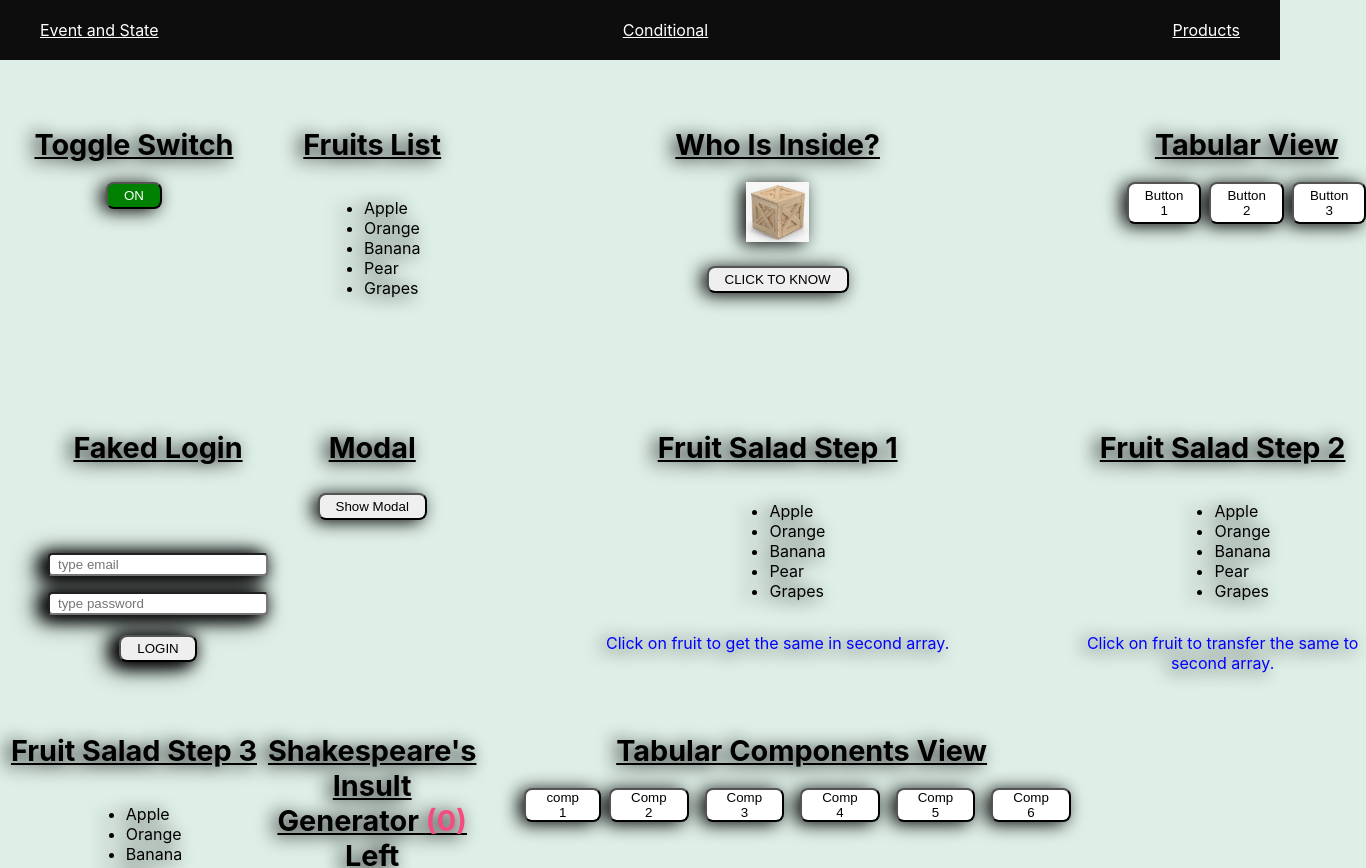
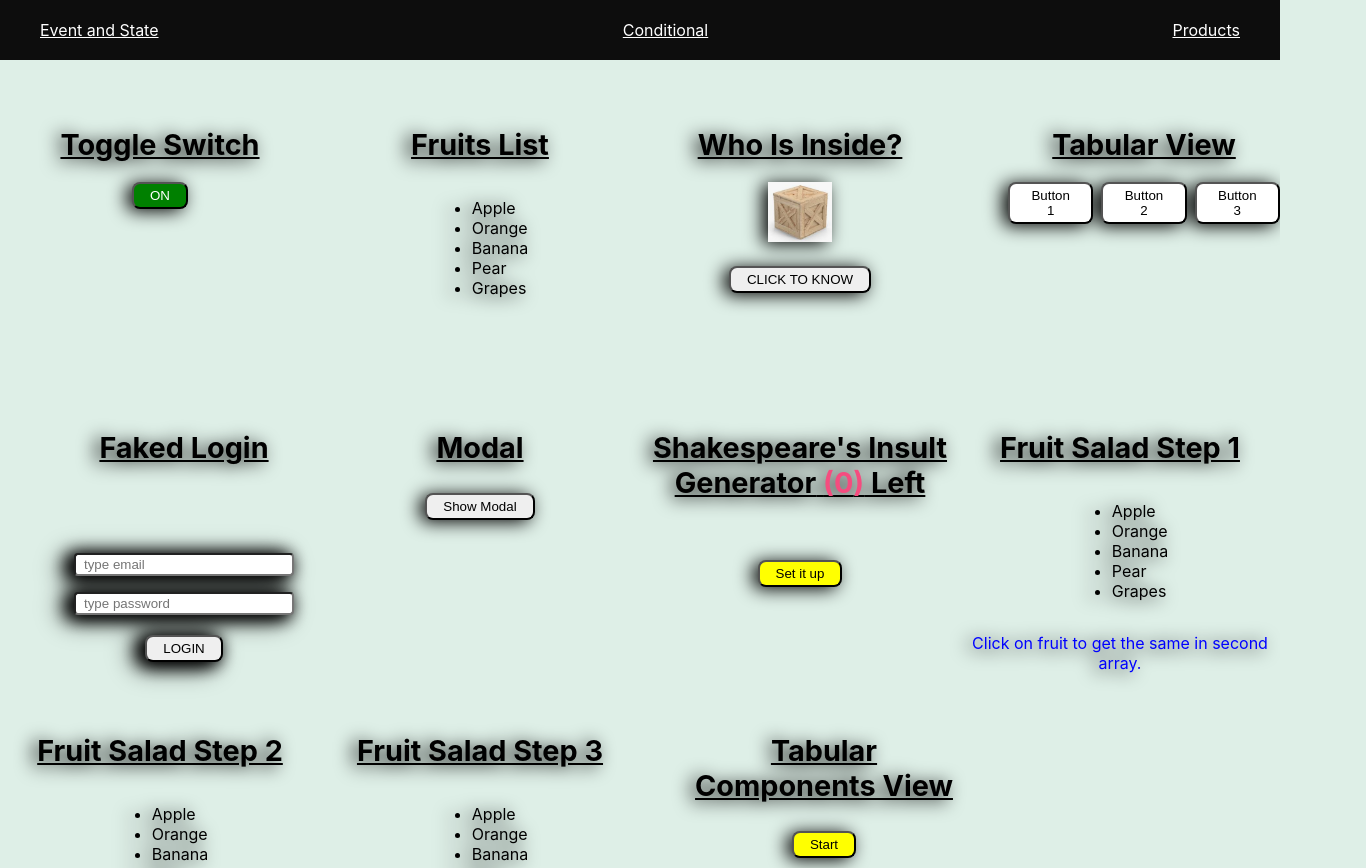
Before and after one commit to Rashadul-Haque-JS/react-coding-challanges-solutions, a React (Create React App) app: page /conditional in a window 1280 px wide. Shown: the top 868 px of the page, 1366 px wide, since content can reach past the window. Built offline with nearby package versions, Linux system fonts and the light colour scheme.

Commit message:
updated solutions

```diff
--- a/src/components/coditions/ConditionalRender.js
+++ b/src/components/coditions/ConditionalRender.js
@@ -249,14 +249,14 @@ export const Modal = () => {
       <h1 style={{ textDecoration: "underline", fontSize: "1.8rem" }}>Modal</h1>
       {modal && (
         <div style={{ padding: "24px", position: "absolute", top: "12px" }}>
-          <p>Hi, I am Modal</p>
+          <p style={{color: "green", textAlign: "center",padding:'8px 0px', fontWeight:'bold' }}>Hi, I am Modal</p>
           {modal && (
             <button
               className={style.btn}
-              style={{ backgroundColor: "red", padding: "0px 8px" }}
+              style={{ backgroundColor: "red", padding: "0px 16px", color:"#fff" }}
               onClick={showModal}
             >
-              Hide Modal
+              Hide
             </button>
           )}
         </div>
@@ -311,7 +311,7 @@ export const FruitSaladOne = () => {
       <p style={{ textAlign: "center", color: "blue" }}>
         Click on fruit to get the same in second array.
       </p>
-      <ol style={{marginBottom:'32px'}}>
+      <ol style={{paddingBottom:'150px'}}>
         {arr2.map((fruit, index) => {
           return <li key={index}>{fruit}</li>;
         })}
@@ -362,7 +362,7 @@ export const FruitSaladTwo = () => {
       <p style={{ textAlign: "center", color: "blue" }}>
         Click on fruit to transfer the same to second array.
       </p>
-      <ol style={{marginBottom :'32px'}}>
+      <ol style={{paddingBottom:'150px'}}>
         {arr2.map((fruit, index) => {
           return (
             <li key={index} style={{ color: "green" }}>
@@ -423,7 +423,7 @@ export const FruitSaladThree = () => {
       <p style={{ textAlign: "center", color: "blue" }}>
         Click on fruit to get the same in second array.
       </p>
-      <ul>
+      <ul style={{paddingBottom:'150px'}}>
         {Object.keys(object).map((fruit, index) => {
           return (
             <li key={index}>
--- a/src/components/coditions/Portfolio.js
+++ b/src/components/coditions/Portfolio.js
@@ -1,4 +1,4 @@
-import { useState } from "react";
+import { useEffect, useState } from "react";
 import style from "../../module/index.module.css";
 import { SubmitPrevention, InputDuplication } from "../event/EventAndState";
 import {
@@ -9,171 +9,124 @@ import {
 } from "./ConditionalRender";
 
 export const TabularCompView = () => {
-  const [compOne, setOne] = useState(false);
-  const [compTwo, setTwo] = useState(false);
-  const [compThree, setThree] = useState(false);
-  const [compFour, setFour] = useState(false);
-  const [compFive, setFive] = useState(false);
-  const [compSix, setSix] = useState(false);
+  const [view, setView] = useState(0);
 
-  const componentOne = () => {
-    setOne(true);
-    setTwo(false);
-    setThree(false);
-    setFour(false);
-    setFive(false);
-    setSix(false);
+  const displayNext = () => {
+    if (view < 6) {
+      setView(view + 1);
+    }
   };
 
-  const componentTwo = () => {
-    setOne(false);
-    setTwo(true);
-    setThree(false);
-    setFour(false);
-    setFive(false);
-    setSix(false);
+  const displayPrev = () => {
+    if (view > 1) {
+      setView(view - 1);
+    }
   };
 
-  const componentThree = () => {
-    setOne(false);
-    setTwo(false);
-    setThree(true);
-    setFour(false);
-    setFive(false);
-    setSix(false);
-  };
-  const componentFour = () => {
-    setOne(false);
-    setTwo(false);
-    setThree(false);
-    setFour(true);
-    setFive(false);
-    setSix(false);
-  };
-  const componentFive = () => {
-    setOne(false);
-    setTwo(false);
-    setThree(false);
-    setFour(false);
-    setFive(true);
-    setSix(false);
-  };
-  const componentSix = () => {
-    setOne(false);
-    setTwo(false);
-    setThree(false);
-    setFour(false);
-    setFive(false);
-    setSix(true);
+  const start = () => {
+    setView(view + 1);
   };
 
   return (
     <div className={style.container} style={{ marginLeft: "48px" }}>
-      <h1 style={{ textDecoration: "underline", fontSize: "1.8rem" }}>
+      <h1
+        style={{
+          textDecoration: "underline",
+          fontSize: "1.8rem",
+          textAlign: "center",
+        }}
+      >
         Tabular Components View
       </h1>
-      <div className={style.btnDiv}>
+      {view < 1 && (
         <button
           className={style.btn}
           style={{
-            padding: "0px 20px",
-            backgroundColor: compOne ? "hotpink" : "white",
+            margin: "8px 0px",
+            cursor: "pointer",
+            backgroundColor: "yellow",
           }}
-          onClick={componentOne}
+          onClick={start}
         >
-          comp 1
+          Start
         </button>
+      )}
+
+      {view > 0 && (
+        <div className={style.btnDiv}>
           <button
             className={style.btn}
             style={{
               margin: "0px 8px",
               padding: "0px 20px",
-            backgroundColor: compTwo ? "hotpink" : "white",
+              backgroundColor: "#000",
+              color: "#fff",
             }}
-          onClick={componentTwo}
+            onClick={displayPrev}
           >
-          Comp 2
+            Previous
           </button>
           <button
             className={style.btn}
             style={{
-            margin: "0px 8px",
               padding: "0px 20px",
-            backgroundColor: compThree == true ? "hotpink" : "white",
+              backgroundColor: "#000",
+              color: "#fff",
             }}
-          onClick={componentThree}
+            onClick={displayNext}
           >
-          Comp 3
-        </button>
-        <button
-          className={style.btn}
-          style={{
-            margin: "0px 8px",
-            padding: "0px 20px",
-            backgroundColor: compFour ? "hotpink" : "white",
-          }}
-          onClick={componentFour}
-        >
-          Comp 4
-        </button>
-        <button
-          className={style.btn}
-          style={{
-            margin: "0px 8px",
-            padding: "0px 20px",
-            backgroundColor: compFive ? "hotpink" : "white",
-          }}
-          onClick={componentFive}
-        >
-          Comp 5
-        </button>
-        <button
-          className={style.btn}
-          style={{
-            margin: "0px 8px",
-            padding: "0px 20px",
-            backgroundColor: compSix ? "hotpink" : "white",
-          }}
-          onClick={componentSix}
-        >
-          Comp 6
+            Next
           </button>
         </div>
-      {compOne && (
+      )}
+
+      {view == 1 && (
         <div className={style.componentIntro}>
-          <h3 style={{ color: "#fa2a55" }}>Hello From component 1</h3>
+          <h3 style={{ color: "#fa2a55", textAlign: "center" }}>
+            Hello From component 1
+          </h3>
           <ToggleSwitch />
         </div>
       )}
 
-      {compTwo && (
+      {view == 2 && (
         <div className={style.componentIntro}>
-          <h3 style={{ color: "green" }}>Hello From component 2</h3>
+          <h3 style={{ color: "green", textAlign: "center" }}>
+            Hello From component 2
+          </h3>
           <Login />
         </div>
       )}
 
-      {compThree && (
+      {view == 3 && (
         <div className={style.componentIntro}>
-          <h3 style={{ color: "blue" }}>Hello From component 3</h3>
+          <h3 style={{ color: "blue", textAlign: "center" }}>
+            Hello From component 3
+          </h3>
           <InputDuplication />
         </div>
       )}
-      {compFour && (
+      {view == 4 && (
         <div className={style.componentIntro}>
-          <h3 style={{ color: "blue" ,textAlign:'center'}}>Hello From component 4</h3>
+          <h3 style={{ color: "#F23030", textAlign: "center" }}>
+            Hello From component 4
+          </h3>
           <FruitSaladThree />
         </div>
       )}
-      {compFive && (
+      {view == 5 && (
         <div className={style.componentIntro}>
-          <h3 style={{ color: "blue",textAlign:'center' }}>Hello From component 5</h3>
+          <h3 style={{ color: "maroon", textAlign: "center" }}>
+            Hello From component 5
+          </h3>
           <SubmitPrevention />
         </div>
       )}
-      {compSix && (
+      {view == 6 && (
         <div className={style.componentIntro}>
-          <h3 style={{ color: "blue",textAlign:'center' }}>Hello From component 6</h3>
+          <h3 style={{ color: "yellow", textAlign: "center" }}>
+            Hello From component 6
+          </h3>
           <InsGenerator />
         </div>
       )}
--- a/src/module/index.module.css
+++ b/src/module/index.module.css
@@ -7,6 +7,8 @@ body {
   -moz-osx-font-smoothing: grayscale;
   height:100vh;
   background-color: #DEEFE7;
+  padding-bottom: 250px;
+  height: 100vh;
 
 }
 
--- a/src/views/Conditional.js
+++ b/src/views/Conditional.js
@@ -11,10 +11,10 @@ function ConditionalComp() {
       <FNCCR.TabularView />
       <FNCCR.Login />
       <FNCCR.Modal />
+      <FNCCR.InsGenerator />
       <FNCCR.FruitSaladOne />
       <FNCCR.FruitSaladTwo />
       <FNCCR.FruitSaladThree />
-      <FNCCR.InsGenerator />
       <FNCCR.PortfolioComponents />
     </div>
   );
```
Lines whose indentation alone changed are shown as unchanged.
